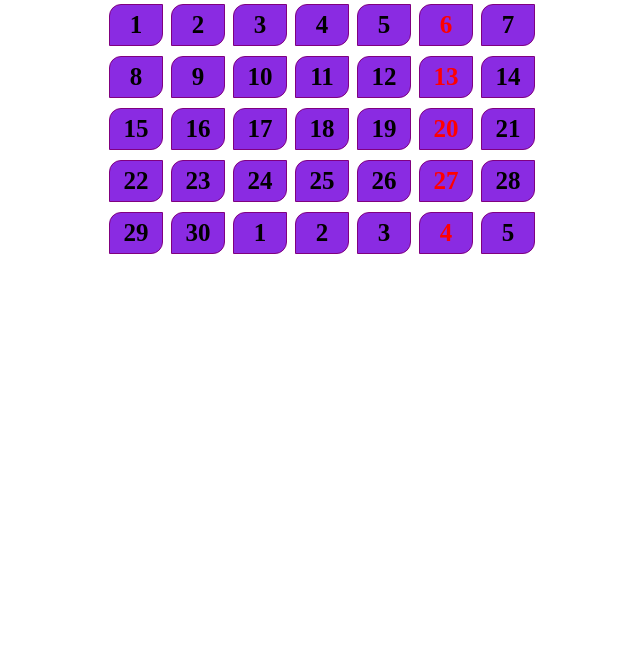
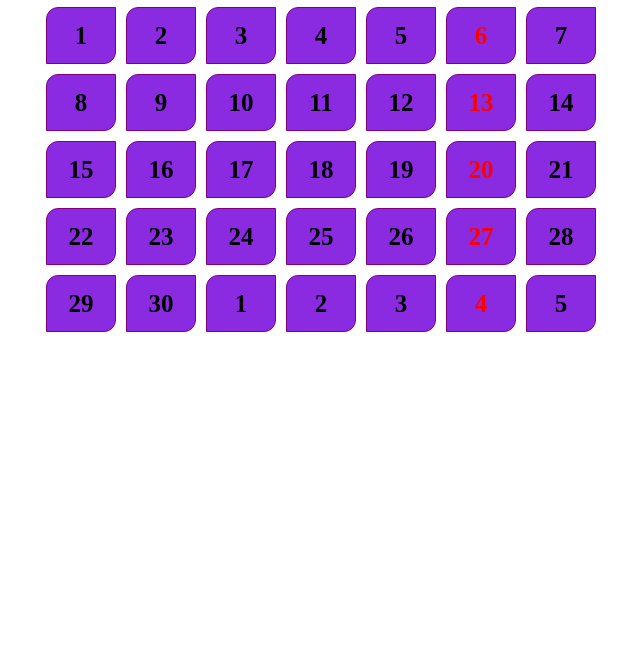
Before and after one commit to habibsunny204/calender, a plain HTML site: page index.html in a window 768 px wide. Shown: the part 142-800 px from the top of the page, without its empty margins (63-703 px from the left). Drawn offline with Linux system fonts and the light colour scheme.

Commit message:
fixed possible errors

```diff
--- a/index.html
+++ b/index.html
@@ -52,8 +52,8 @@
             }
 
             .date {
-                width: 100%;
-                height: 40px;
+                width: 57px;
+                height: 50px;
                 border: 1px solid purple;
                 font-size: 20px;
                 font-weight: 500;
@@ -64,7 +64,7 @@
         @media screen and (min-width: 576px) and (max-width: 991.989px) {
             .calender {
                 width: 100%;
-                height: 50vh;
+                height: 100%;
             }
 
             h1 {
@@ -72,8 +72,8 @@
             }
 
             .date {
-                width: 100%;
-                height: 40px;
+                width: 68px;
+                height: 55px;
                 border: 1px solid purple;
                 font-size: 25px;
                 font-weight: 600;
```
